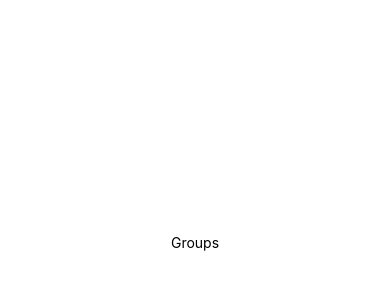
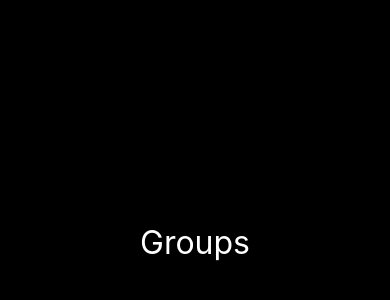
Before and after one commit to DevRafaelCena/igniteTeams, a React Native app: screen / in a window 390 px wide. Shown: the part 180-480 px from the top of the page. Built offline with nearby package versions, Linux system fonts and the light colour scheme.

Commit message:
styled components

```diff
--- a/package.json
+++ b/package.json
@@ -14,12 +14,15 @@
     "react": "18.0.0",
     "react-dom": "18.0.0",
     "react-native": "0.69.6",
-    "react-native-web": "~0.18.7"
+    "react-native-web": "~0.18.7",
+    "styled-components": "^5.3.6"
   },
   "devDependencies": {
     "@babel/core": "^7.12.9",
     "@types/react": "~18.0.14",
     "@types/react-native": "~0.69.1",
+    "@types/styled-components": "^5.1.26",
+    "@types/styled-components-react-native": "^5.1.3",
     "babel-plugin-module-resolver": "^4.1.0",
     "typescript": "~4.3.5"
   },
--- a/src/screens/Groups/index.tsx
+++ b/src/screens/Groups/index.tsx
@@ -1,18 +1,9 @@
-import { StyleSheet, Text, View } from 'react-native';
+import { Container, Title } from './styles'
 
 export function Groups() {
   return (
-    <View style={styles.container}>
-        <Text>Groups</Text>
-    </View>
+    <Container >
+        <Title >Groups</Title>
+    </Container>
   );
 }
-
-const styles = StyleSheet.create({
-  container: {
-    flex: 1,
-    backgroundColor: '#fff',
-    alignItems: 'center',
-    justifyContent: 'center',
-  },
-});
--- /dev/null
+++ b/src/screens/Groups/styles.ts
@@ -0,0 +1,15 @@
+import styled from 'styled-components/native'
+
+export const Container = styled.View`
+    flex: 1;
+    background-color: #000;
+    align-items: center;
+    justify-content: center;
+
+`
+
+export const Title = styled.Text`
+    color: #fff;
+    font-size: 32px;
+
+`
```
Also changed, not shown: src/screens/Groups/style.ts (deleted), 1 other file (tests, documents, lock files or other folders).
